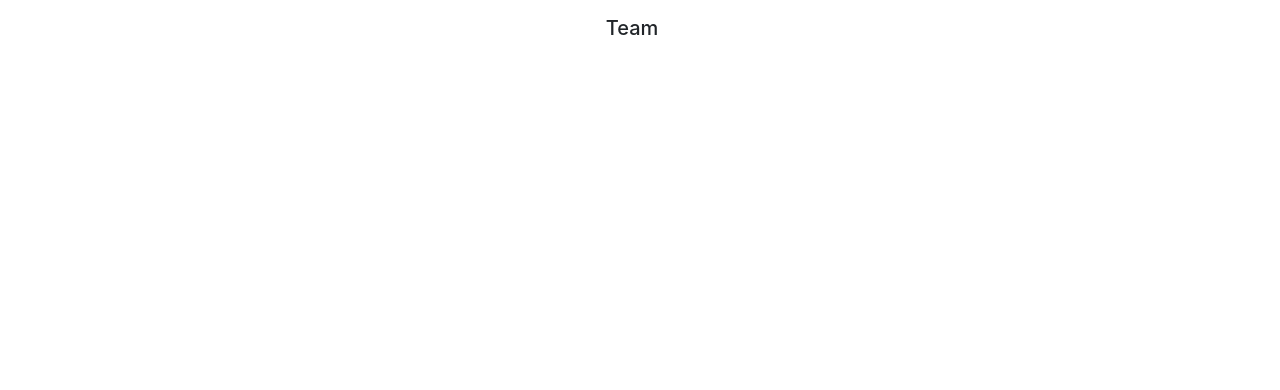
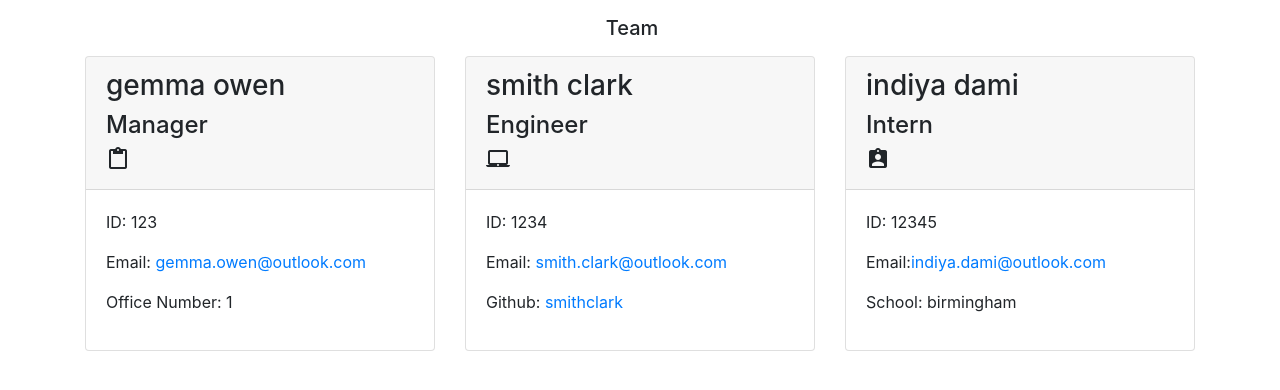
Before and after one commit to iosman11/Team-Profile-Generator, a website: page dist/index.html in a window 1280 px wide. Drawn offline with nearby package versions, Linux system fonts and the light colour scheme.

Commit message:
completed readme

```diff
--- a/dist/index.html
+++ b/dist/index.html
@@ -22,6 +22,48 @@
                   <div class="row justify-content-center" id="employee-cards">
                       <!--Employee Cards-->
 
+        <div class="col-sm-4 mb-5">
+            <div class="card h-100">
+                <div class="card-header">
+                    <h3>gemma owen</h3>
+                    <h4>Manager</h4><i class="material-icons">content_paste</i>
+                </div>
+                <div class="card-body">
+                    <p class="id">ID: 123</p>
+                    <p class="email">Email: <a href="mailto:gemma.owen@outlook.com">gemma.owen@outlook.com</a></p>
+                    <p class="office">Office Number: 1</p>
+                </div>
+            </div>
+        </div>
+
+          <div class="col-sm-4 mb-5">
+            <div class="card h-100">
+                <div class="card-header">
+                    <h3>smith clark</h3>
+                    <h4>Engineer</h4><i class="material-icons">laptop_mac</i>
+                </div>
+                <div class="card-body">
+                    <p class="id">ID: 1234</p>
+                    <p class="email">Email: <a href="mailto:smith.clark@outlook.com">smith.clark@outlook.com</a></p>
+                    <p class="github">Github: <a href="https://github.com/smithclark">smithclark</a></p>
+                </div>
+            </div>
+        </div>
+
+        <div class="col-sm-4 mb-5">
+            <div class="card h-100">
+                <div class="card-header">
+                    <h3>indiya dami</h3>
+                    <h4>Intern</h4><i class="material-icons">assignment_ind</i>
+                </div>
+                <div class="card-body">
+                    <p class="id">ID: 12345</p>
+                    <p class="email">Email:<a href="mailto:indiya.dami@outlook.com">indiya.dami@outlook.com</a></p>
+                    <p class="school">School: birmingham</p>
+                </div>
+            </div>
+        </div>
+
                   </div>
               </div>
           </main>
```
Also changed, not shown: README.md.
